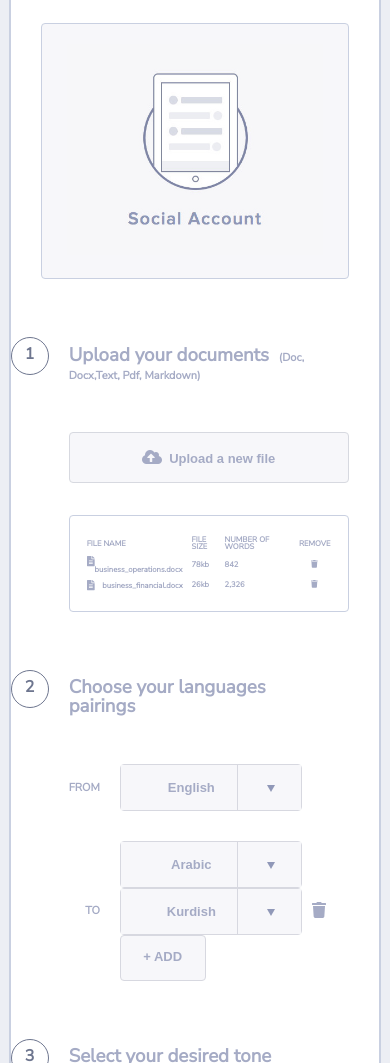
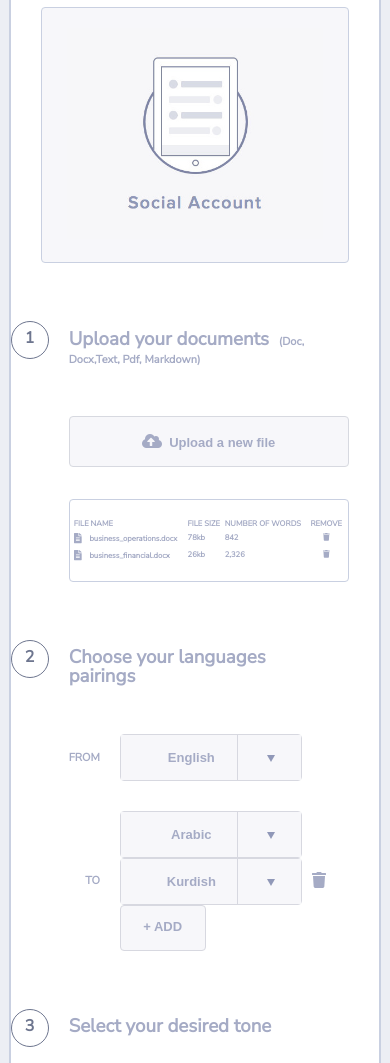
Before and after one commit to alenakuznetsova/kottans_frontend, a plain HTML site: page task_11/index.html in a window 390 px wide. Shown: the part 1306-2369 px from the top of the page. Drawn offline with Linux system fonts and the light colour scheme.

Commit message:
add some new media for all page

```diff
--- a/task_11/css/style.css
+++ b/task_11/css/style.css
@@ -966,7 +966,7 @@ input {
    /*main*/
    /*order*/
 .order {
-   grid-template-columns: 1fr 3fr 3fr 1fr;
+    grid-template-columns: 0.2fr 3.8fr 3fr 1fr;
    grid-template-rows: auto;
    grid-template-areas:
    ". order-title order-title ."
@@ -1021,11 +1021,11 @@ input {
     }
 
     .upload-files {
-        grid-template-columns: 1.5fr 3fr 3.5fr 3fr 1fr;
+        grid-template-columns: 0.1fr 9.9fr 1fr;
         grid-template-areas:
-        "num-1 upload-files__title upload-files__title upload-files__title ."
-        ". upload__btn upload__btn upload__btn  upload__btn"
-        ". upload__list upload__list upload__list upload__list";
+        "num-1 upload-files__title ."
+        ". upload__btn upload__btn"
+        ". upload__list upload__list";
         padding-top: 3rem;
     }
 
@@ -1035,7 +1035,7 @@ input {
     }
 
     .upload__list {
-        padding: 1rem 1rem;
+        padding: 1rem 0.2rem;
         margin: 2rem 0 0;
     }
 
@@ -1089,5 +1089,4 @@ input {
     .img-logo {
         width: 0;
     }
-
 }
```
